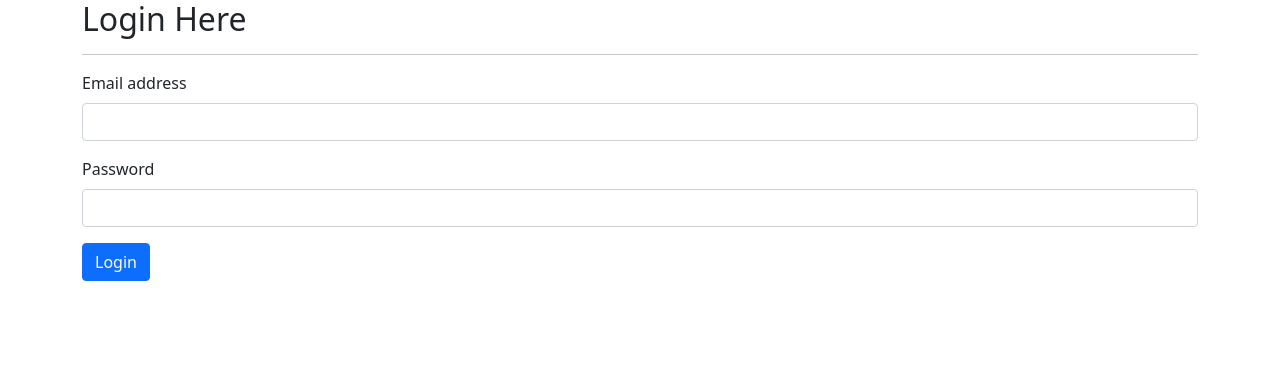
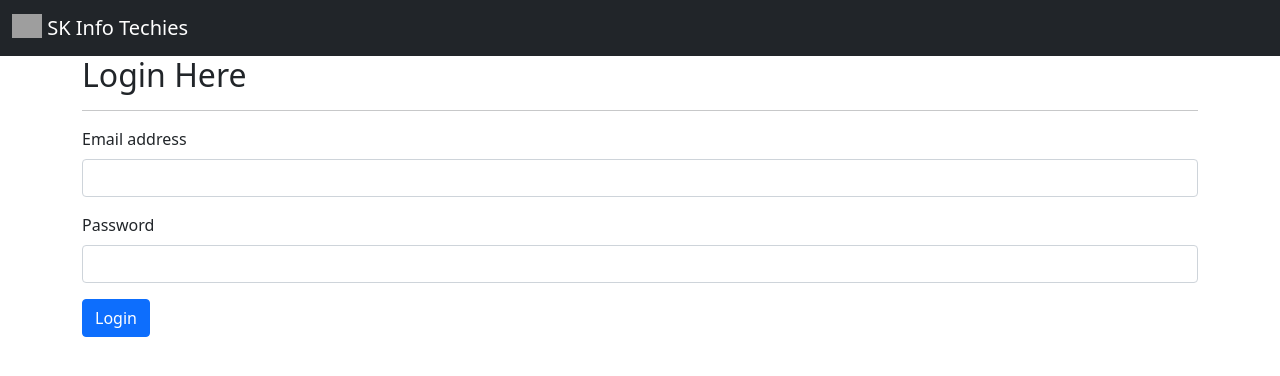
Before and after one commit to d-shaktiranjan/SKInfo_Assignment, a PHP site: page /login.php in a window 1280 px wide. Shown: the top 376 px of the page. Run offline with PHP 8.4, Linux system fonts and the light colour scheme; grey boxes are pictures that could not be loaded.

Commit message:
navbar added

```diff
--- a/afterLog.php
+++ b/afterLog.php
@@ -20,6 +20,7 @@ if(!$_SESSION['loggedin']){
 </head>
 
 <body>
+    <?php include 'parts/navbar.php'?>
     <div class="container">
         <h1>You are loggedin!</h1>
     </div>
--- a/login.php
+++ b/login.php
@@ -21,7 +21,7 @@ if ($_SERVER["REQUEST_METHOD"]=="POST"){
             $_SESSION['loggedin']=true;
             $_SESSION['mail']=$mail;
 
-            header("location: afterLog.html");
+            header("location: afterLog.php");
             }
         }
     }
@@ -43,6 +43,7 @@ if ($_SERVER["REQUEST_METHOD"]=="POST"){
 </head>
 
 <body>
+    <?php include 'parts/navbar.php'?>
     <div class="container">
         <h2>Login Here</h2>
         <hr>
--- /dev/null
+++ b/parts/navbar.php
@@ -0,0 +1,12 @@
+<?php
+
+echo '<nav class="navbar navbar-dark bg-dark">
+<div class="container-fluid">
+  <a class="navbar-brand" href="#">
+    <img src="https://skinfotechies.com/images/sk_logo.png" alt="" width="30" height="24" class="d-inline-block align-text-top">
+    SK Info Techies
+  </a>
+</div>
+</nav>';
+
+?>
--- a/signup.php
+++ b/signup.php
@@ -44,6 +44,7 @@ if($_SERVER["REQUEST_METHOD"]=="POST"){
 </head>
 
 <body>
+    <?php include 'parts/navbar.php'?>
     <div class="container">
         <h2>Signup Here</h2>
         <hr>
```
